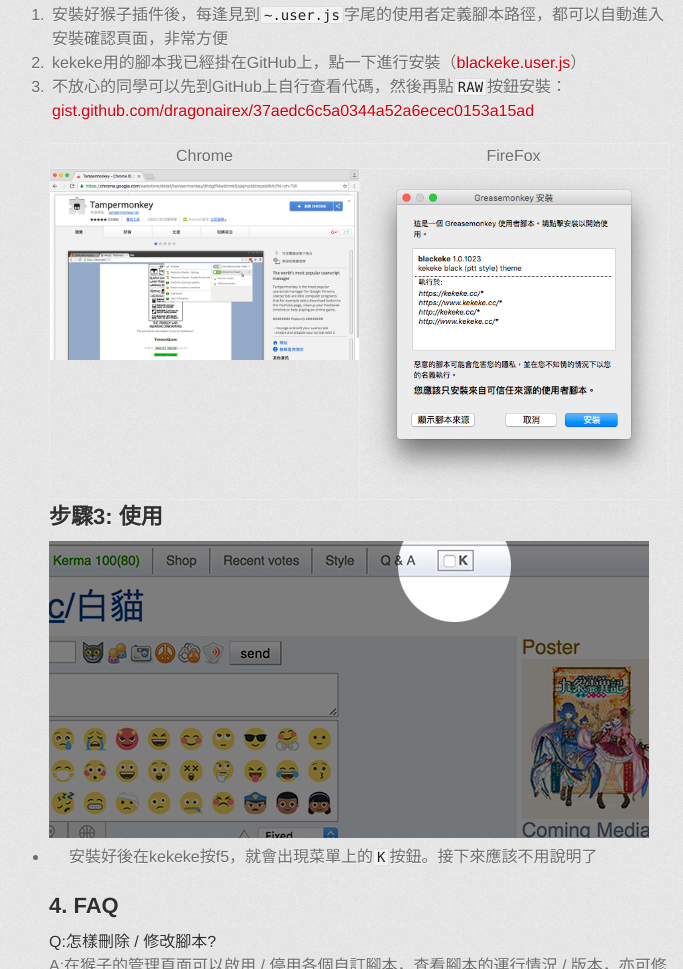
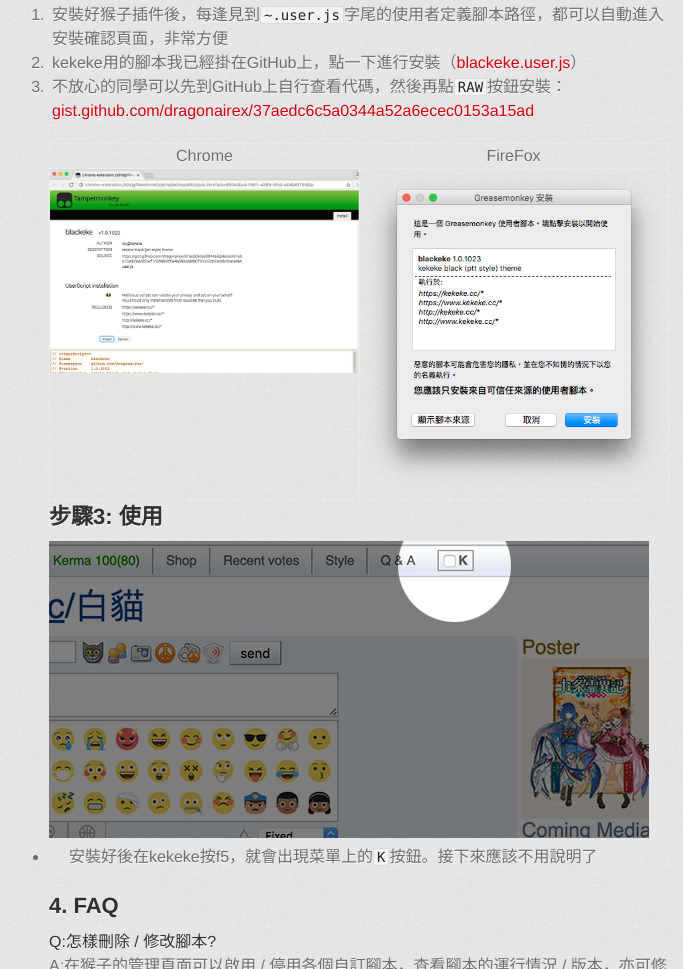
Before and after one commit to derek0717/kekeke_style, a plain HTML site: page index.html in a window 1280 px wide. Shown: the part 1218-2187 px from the top of the page, without its empty margins (281-964 px from the left). Drawn offline with Linux system fonts and the light colour scheme; a web font is replaced by a local one.

Commit message:
Update index.html

```diff
--- a/index.html
+++ b/index.html
@@ -59,7 +59,7 @@
 <li>不放心的同學可以先到GitHub上自行查看代碼，然後再點<code>RAW</code>按鈕安裝：<a href="https://gist.github.com/dragonairex/37aedc6c5a0344a52a6ecec0153a15ad">gist.github.com/dragonairex/37aedc6c5a0344a52a6ecec0153a15ad</a>
 </li>
 </ol>
-<table width="100%"><tr><th>Chrome</th><th>FireFox</th></tr><tr><td width="50%" style="vertical-align:top;"><a href="/kekeke_style/img/ti.jpg"><img src="/kekeke_style/img/t.jpg" style="max-width:100%"></a></td>
+<table width="100%"><tr><th>Chrome</th><th>FireFox</th></tr><tr><td width="50%" style="vertical-align:top;"><a href="/kekeke_style/img/ti.jpg"><img src="/kekeke_style/img/ti.jpg" style="max-width:100%"></a></td>
             <td width="50%" style="vertical-align:top;"><a href="/kekeke_style/img/g.png"><img src="/kekeke_style/img/gi.png" style="max-width:100%"></a></td></tr></table>
 
           <h2>步驟3: 使用</h2>
```
